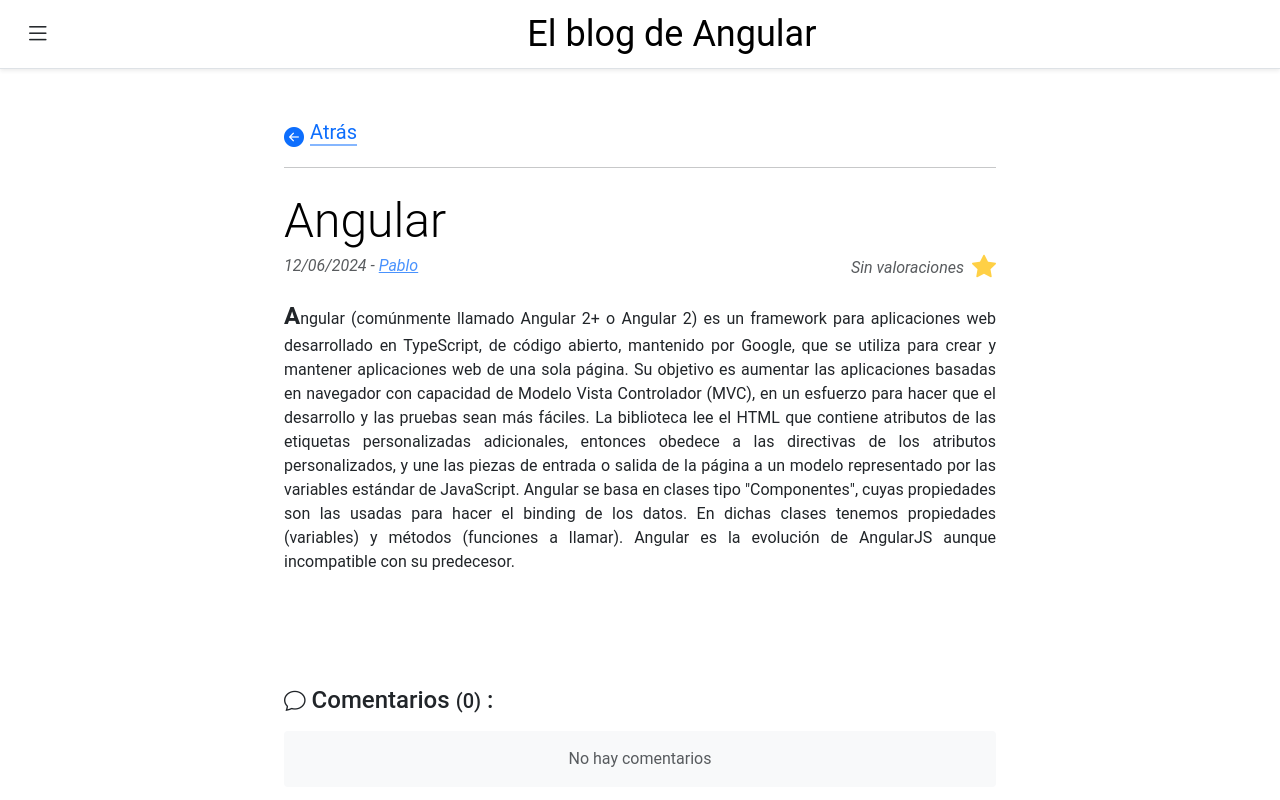
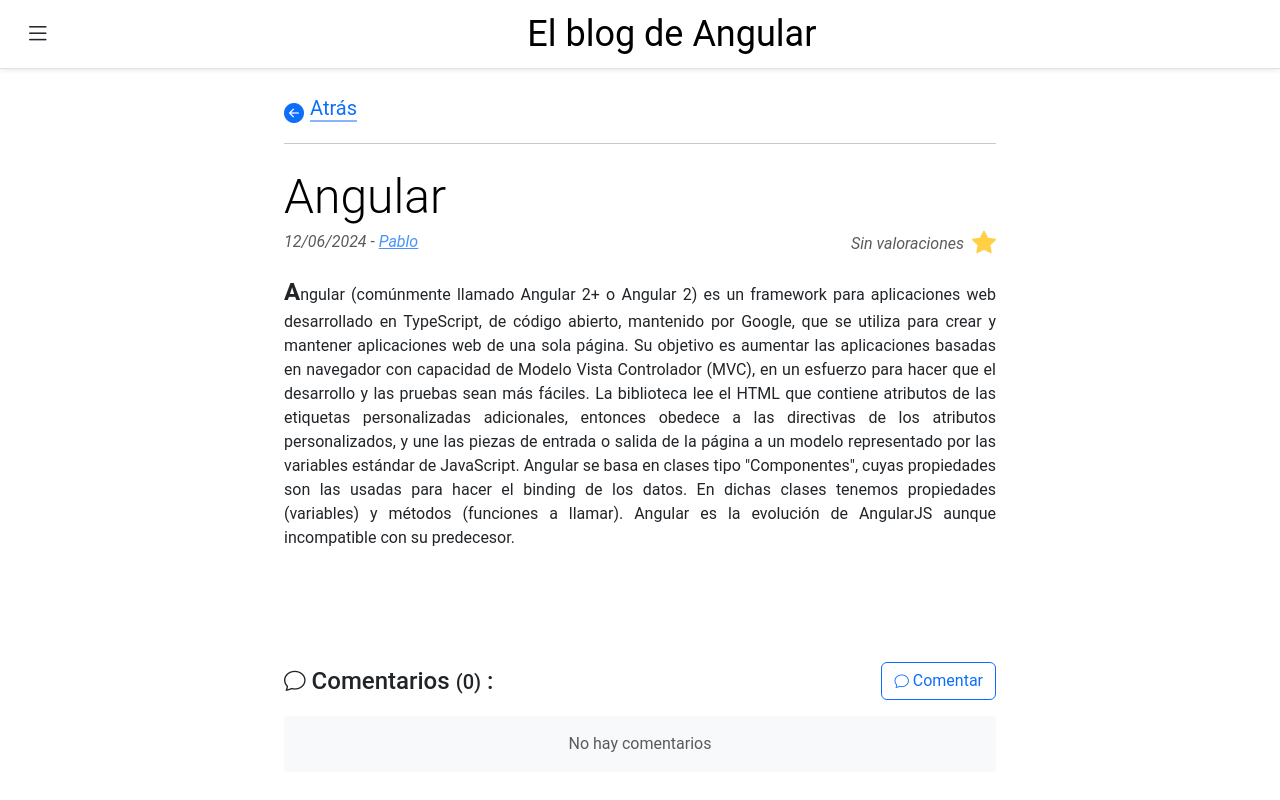
Before and after one commit to Berishten/mi-blog-angular, an Angular app: page /post/1 in a window 1280 px wide. Shown: the top 800 px of the page. Built offline with nearby package versions, Linux system fonts and the light colour scheme.

Commit message:
Update component templates

```diff
--- a/src/app/components/agregar-comentario/agregar-comentario.component.html
+++ b/src/app/components/agregar-comentario/agregar-comentario.component.html
@@ -83,7 +83,7 @@
       <!-- VALORACION -->
       <div
         [ngClass]="{
-          'border border-1 border-danger rounded-1 p-1':
+          'border border-2 border-danger rounded-1 p-1':
             comentarioForm.get('valoracion')?.invalid &&
             (comentarioForm.get('valoracion')?.dirty ||
               comentarioForm.get('valoracion')?.touched)
--- a/src/app/components/comentario-valorado/comentario-valorado.component.html
+++ b/src/app/components/comentario-valorado/comentario-valorado.component.html
@@ -1,8 +1,22 @@
-<h4 class="mb-3">
-  <i class="bi bi-chat"></i> Comentarios
-  <h5 class="d-inline">({{ comentarios.length }})</h5>
-  :
-</h4>
+<div class="d-flex justify-content-between align-items-center">
+  <h4 class="mb-3">
+    <i class="bi bi-chat"></i> Comentarios
+    <h5 class="d-inline">({{ comentarios.length }})</h5>
+    :
+  </h4>
+  <button
+    class="btn btn-outline-primary mb-3"
+    (click)="formularioComentar = !formularioComentar"
+  >
+    <i class="bi bi-chat"></i> Comentar
+  </button>
+</div>
+<app-open-close [openClose]="formularioComentar">
+  <app-agregar-comentario
+    [idPost]="idPost"
+    (comentarioCreado)="comentarioCreado($event)"
+  ></app-agregar-comentario>
+</app-open-close>
 @for (comentario of comentarios; track comentario.id) {
 <div
   class="d-flex flex-column border border-1 rounded-1 mb-3 p-3 bg-body-tertiary comentario"
@@ -22,20 +36,7 @@
   <p class="m-0">{{ comentario.texto }}</p>
 </div>
 } @empty {
-<p class="text-center rounded-1 py-auto bg-body-tertiary text-muted p-3">
+<p class="text-center rounded-1 bg-body-tertiary text-muted p-3 m-0">
   No hay comentarios
 </p>
 }
-<button
-  class="btn btn-outline-primary mb-3"
-  (click)="formularioComentar = !formularioComentar"
->
-  <i class="bi bi-chat"></i> Comentar
-</button>
-
-<app-open-close [openClose]="formularioComentar">
-  <app-agregar-comentario
-    [idPost]="idPost"
-    (comentarioCreado)="comentarioCreado($event)"
-  ></app-agregar-comentario>
-</app-open-close>
--- a/src/app/components/post-detail/post-detail.component.html
+++ b/src/app/components/post-detail/post-detail.component.html
@@ -1,5 +1,5 @@
 <article class="blog-post">
-  <div class="container mt-4">
+  <div class="container">
     <div class="row">
       <div class="col-md-8 offset-md-2 p-4">
         <a
@@ -10,7 +10,7 @@
           <i class="bi bi-arrow-left-circle-fill"></i>
           Atrás
         </a>
-        <hr>
+        <hr />
         <h2 *ngIf="post" class="display-5 link-body-emphasis mb-1 mt-4">
           {{ post.title }}
         </h2>
@@ -18,7 +18,9 @@
           <span>{{ post?.date }} - <a href="#">Pablo</a></span>
           <div class="d-flex align-items-center">
             <span class="me-2">{{
-              calculateAverageRating() ? calculateAverageRating() + " / 5" : "Sin valoraciones"
+              calculateAverageRating()
+                ? calculateAverageRating() + " / 5"
+                : "Sin valoraciones"
             }}</span>
             <i class="bi bi-star-fill"></i>
           </div>
@@ -28,9 +30,7 @@
     </div>
     <div class="row">
       <div class="col-md-8 offset-md-2 p-4 mt-5">
-        <app-comentario-valorado
-          [comentarios]="comentarios"
-        />
+        <app-comentario-valorado [comentarios]="comentarios" />
       </div>
     </div>
   </div>
```
